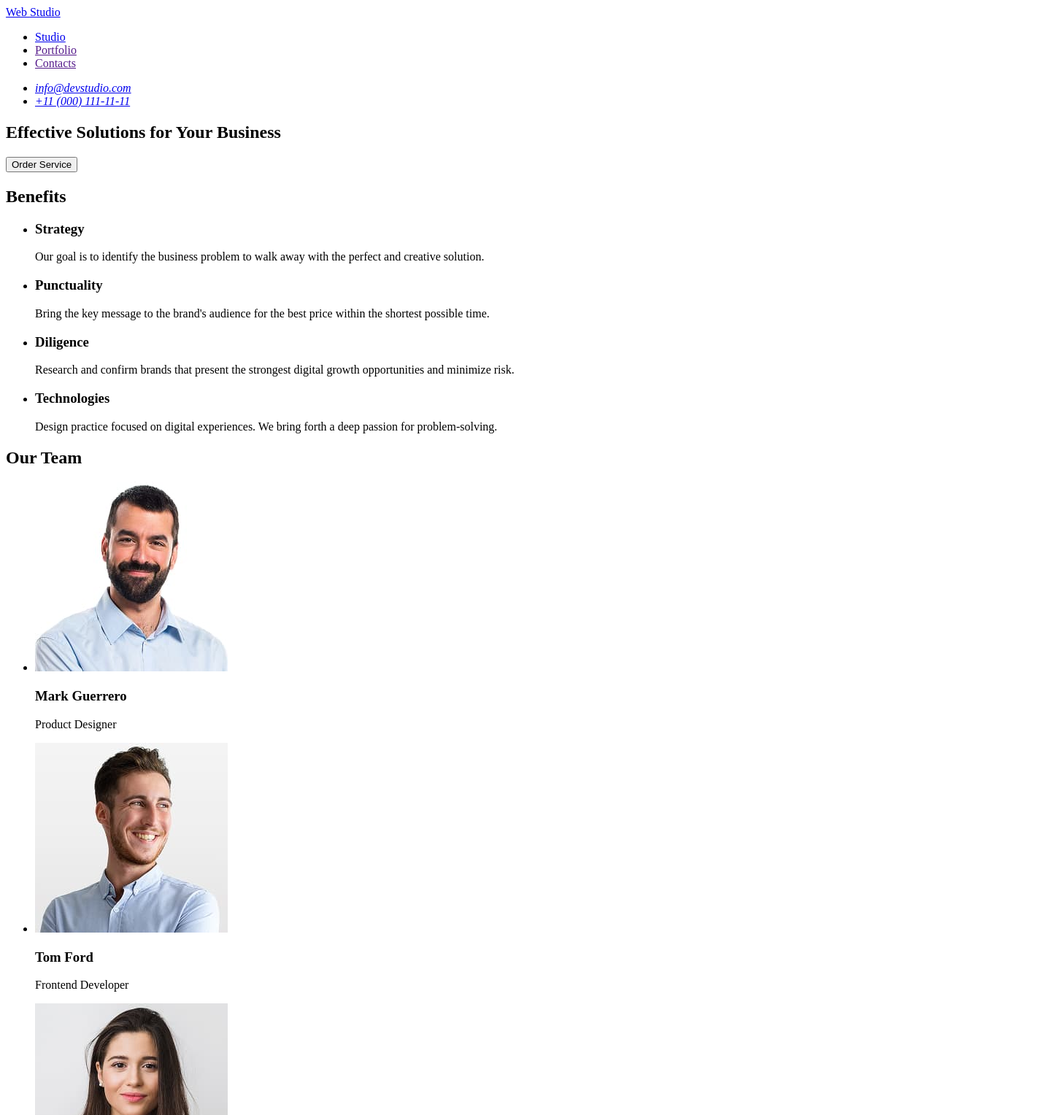
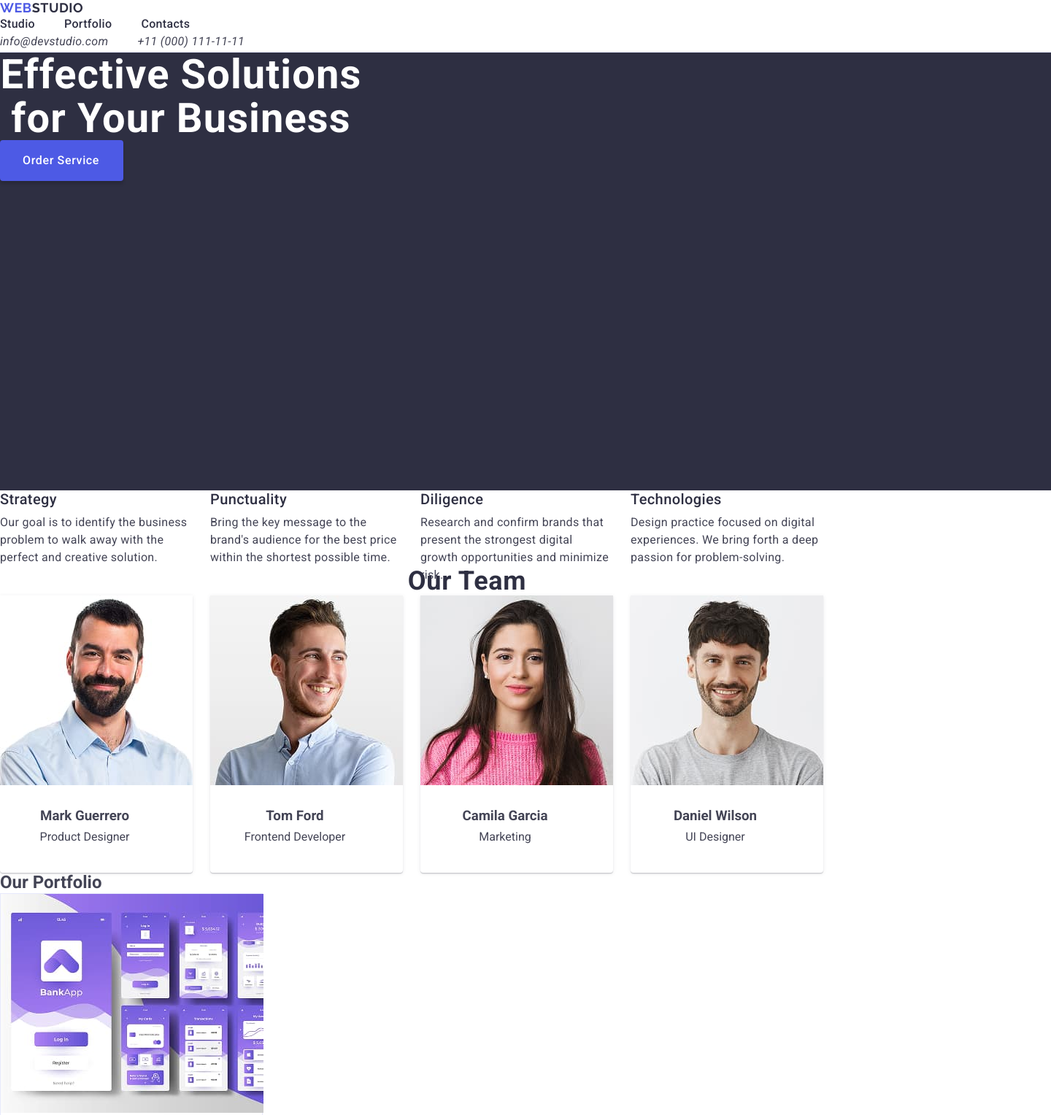
Before and after one commit to Maksym7788/markup-hw-01, a plain HTML site: page index.html in a window 1280 px wide. Shown: the top 1528 px of the page at 73% size, 1440 px wide, since content can reach past the window. Drawn offline with nearby package versions, Linux system fonts and the light colour scheme.

Commit message:
add hw-2

```diff
--- /dev/null
+++ b/css/styles.css
@@ -0,0 +1,329 @@
+body {
+  font-family: "Roboto", sans-serif;
+  color: #434455;
+  background-color: #ffffff;
+}
+
+h1,
+h2,
+h3,
+h4,
+h5,
+h6,
+p {
+  margin-top: 0;
+  margin-bottom: 0;
+}
+
+ul,
+ol {
+  margin-top: 0;
+  margin-bottom: 0;
+  padding-left: 0;
+  list-style-type: none;
+}
+
+img {
+  display: block;
+}
+
+a {
+  text-decoration: none;
+  color: inherit;
+}
+
+button {
+  cursor: pointer;
+}
+
+/* .container {
+  max-width: 1158px;
+  padding-left: 15px;
+  padding-right: 15px;
+  margin-left: auto;
+  margin-right: auto;
+} */
+
+/* =============================================== */
+
+.page-header {
+  border-bottom: 1px solid #e7e9fc;
+  width: 1440px;
+  height: 72px;
+}
+
+.logo {
+  font-family: "Raleway", sans-serif;
+  font-weight: 700;
+  font-size: 18px;
+  line-height: 1.16667;
+  letter-spacing: 0.03em;
+  text-transform: uppercase;
+  color: #4d5ae5;
+}
+
+.logo-studio {
+  color: #2e2f42;
+}
+
+.page-nav {
+}
+
+.menu {
+  display: flex;
+  align-items: center;
+  justify-content: flex-start;
+  flex-direction: row;
+  gap: 40px;
+  width: 261px;
+  height: 24px;
+  font-weight: 500;
+  font-size: 16px;
+  line-height: 1.5;
+  letter-spacing: 0.02em;
+  color: #2e2f42;
+}
+
+.menu-link:hover,
+.menu-link:focus {
+  color: #404bbf;
+}
+
+.page-address-list {
+  display: flex;
+  flex-direction: row;
+  gap: 40px;
+  font-size: 16px;
+  line-height: 1.5;
+  letter-spacing: 0.02em;
+  color: #434455;
+}
+
+.page-address-list-link:hover,
+.page-address-list-link:focus {
+  color: #404bbf;
+}
+
+/* ========================================== */
+
+.hero {
+  width: 1440px;
+  height: 600px;
+  background: #2e2f42;
+}
+
+.hero-title {
+  font-size: 56px;
+  line-height: 1.07143;
+  letter-spacing: 0.02em;
+  text-align: center;
+  width: 496px;
+  height: 120px;
+  color: #fff;
+}
+
+.hero-btn {
+  font-weight: 500;
+  font-size: 16px;
+  line-height: 1.5;
+  letter-spacing: 0.04em;
+  color: #fff;
+  display: flex;
+  align-items: flex-start;
+  justify-content: flex-start;
+  flex-direction: row;
+  gap: 10px;
+  border: inherit;
+  border-radius: 4px;
+  padding: 16px 31px;
+  width: 169px;
+  height: 56px;
+  box-shadow: 0 4px 4px 0 rgba(0, 0, 0, 0.15);
+  background: #4d5ae5;
+}
+
+.hero-btn:hover,
+.hero-btn:focus {
+  background: #404bbf;
+}
+
+/* =================================================== */
+
+.visually-hidden {
+  position: absolute;
+  width: 1px;
+  height: 1px;
+  margin: -1px;
+  border: 0;
+  padding: 0;
+
+  white-space: nowrap;
+  clip-path: inset(100%);
+  clip: rect(0 0 0 0);
+  overflow: hidden;
+}
+
+.benefits {
+}
+
+.benefits-list {
+  display: flex;
+  flex-direction: row;
+  gap: 24px;
+}
+
+.benefits-item {
+  width: 264px;
+  height: 104px;
+}
+
+.benefits-item-title {
+  font-weight: 500;
+  font-size: 20px;
+  line-height: 1.2;
+  letter-spacing: 0.02em;
+  color: #2e2f42;
+  margin-bottom: 8px;
+}
+
+.benefits-item-text {
+  font-size: 16px;
+  line-height: 1.5;
+  letter-spacing: 0.02em;
+  color: #434455;
+}
+
+/* ============================================ */
+
+.team {
+}
+
+.team-title {
+  font-size: 36px;
+  line-height: 1.11111;
+  letter-spacing: 0.02em;
+  text-transform: capitalize;
+  text-align: center;
+  color: #2e2f42;
+}
+
+.team-list {
+  display: flex;
+  flex-direction: row;
+  gap: 24px;
+}
+
+.team-list-item {
+  border-radius: 0 0 4px 4px;
+  /* padding: 0px 0px 32px 0px; */
+  width: 264px;
+  height: 380px;
+  box-shadow: 0 2px 1px 0 rgba(46, 47, 66, 0.08),
+    0 1px 1px 0 rgba(46, 47, 66, 0.16), 0 1px 6px 0 rgba(46, 47, 66, 0.08);
+  background: #fff;
+}
+
+.team-list-item-img {
+  width: 264px;
+  height: 260px;
+  margin-bottom: 32px;
+}
+
+.team-card-content {
+  display: flex;
+  flex-direction: column;
+  text-align: center;
+  gap: 8px;
+  width: 232px;
+  height: 56px;
+}
+
+.team-list-item-title {
+}
+
+.team-list-item-text {
+}
+
+/* ============================================ */
+
+.portfolio {
+}
+
+.portfolio-title {
+}
+
+.portfolio-list {
+}
+
+.portfolio-item {
+  border: 1px solid #e7e9fc;
+  width: 360px;
+  height: 420px;
+  background: #fff;
+}
+
+.portfolio-img {
+  width: 360px;
+  height: 300px;
+  margin-bottom: 32px;
+}
+
+.portfolio-card-content {
+  padding: 0px 16px;
+  width: 360px;
+  height: 56px;
+}
+
+.portfolio-card-title {
+  font-weight: 500;
+  font-size: 20px;
+  line-height: 1.2;
+  letter-spacing: 0.02em;
+  color: #2e2f42;
+}
+
+.portfolio-card-text {
+  font-size: 16px;
+  line-height: 1.5;
+  letter-spacing: 0.02em;
+  color: #434455;
+}
+
+/* ============================================ */
+/* ============================================ */
+
+.page-footer {
+  width: 1440px;
+  height: 312px;
+  background: #2e2f42;
+}
+
+.footer-box-context {
+  display: flex;
+  flex-direction: column;
+  gap: 16px;
+  width: 264px;
+  height: 112px;
+}
+
+.footer-logo {
+  font-weight: 700;
+  font-size: 18px;
+  line-height: 1.16667;
+  letter-spacing: 0.03em;
+  text-transform: uppercase;
+  color: #4d5ae5;
+}
+
+.footer-logo-studio {
+  color: #f4f4fd;
+}
+
+.footer-context {
+  font-size: 16px;
+  line-height: 1.5;
+  letter-spacing: 0.02em;
+  color: #f4f4fd;
+}
+
+/* ============================================ */
--- a/index.html
+++ b/index.html
@@ -4,63 +4,90 @@
     <meta charset="UTF-8" />
     <meta name="viewport" content="width=device-width, initial-scale=1.0" />
     <title>Effective Solutions for Your Business</title>
+    <!---------- font -------->
+    <link rel="preconnect" href="https://fonts.googleapis.com" />
+    <link rel="preconnect" href="https://fonts.gstatic.com" crossorigin />
+    <link
+      href="https://fonts.googleapis.com/css2?family=Raleway:ital,wght@0,100..900;1,100..900&family=Roboto:ital,wght@0,100..900;1,100..900&display=swap"
+      rel="stylesheet"
+    />
+    <!---------- modern-normalize -------->
+    <link
+      rel="stylesheet"
+      href="https://cdnjs.cloudflare.com/ajax/libs/modern-normalize/3.0.1/modern-normalize.min.css"
+    />
+    <!---------- styles -------->
+    <link rel="stylesheet" href="./css/styles.css" />
   </head>
   <body>
+    <div class="container">
       <!-- ------------------------------ -->
-    <header>
-      <nav>
-        <a href="./index.html">Web <span>Studio</span></a>
-        <ul>
-          <li><a href="./index.html">Studio</a></li>
-          <li><a href="">Portfolio</a></li>
-          <li><a href="">Contacts</a></li>
+      <header class="page-header">
+        <nav class="page-nav">
+          <a href="./index.html" class="logo"
+            >Web<span class="logo-studio">Studio</span>
+          </a>
+          <ul class="menu">
+            <li class="menu-item">
+              <a class="menu-link" href="./index.html">Studio</a>
+            </li>
+            <li class="menu-item">
+              <a class="menu-link" href="">Portfolio</a>
+            </li>
+            <li class="menu-item">
+              <a class="menu-link" href="">Contacts</a>
+            </li>
           </ul>
         </nav>
-      <address>
-        <ul>
-          <li>
-            <a href="mailto:info@devstudio.com">info@devstudio.com</a>
+        <address class="page-address">
+          <ul class="page-address-list">
+            <li class="page-address-list-item">
+              <a class="page-address-list-link" href="mailto:info@devstudio.com"
+                >info@devstudio.com</a
+              >
             </li>
-          <li>
-            <a href="tel:+110001111111">+11 (000) 111-11-11</a>
+            <li class="page-address-list-item">
+              <a class="page-address-list-link" href="tel:+110001111111"
+                >+11 (000) 111-11-11</a
+              >
             </li>
           </ul>
         </address>
       </header>
       <!-- ------------------------------ -->
       <main>
-      <section>
-        <h1>Effective Solutions for Your Business</h1>
-        <button type="button">Order Service</button>
+        <section class="hero">
+          <h1 class="hero-title">Effective Solutions for Your Business</h1>
+          <button class="hero-btn" type="button">Order Service</button>
         </section>
         <!-- ---------------------------- -->
-      <section>
-        <h2>Benefits</h2>
-        <ul>
-          <li>
-            <h3>Strategy</h3>
-            <p>
-              Our goal is to identify the business problem to walk away with the
-              perfect and creative solution.
+        <section class="benefits">
+          <h2 class="visually-hidden">Benefits</h2>
+          <ul class="benefits-list">
+            <li class="benefits-item">
+              <h3 class="benefits-item-title">Strategy</h3>
+              <p class="benefits-item-text">
+                Our goal is to identify the business problem to walk away with
+                the perfect and creative solution.
               </p>
             </li>
-          <li>
-            <h3>Punctuality</h3>
-            <p>
+            <li class="benefits-item">
+              <h3 class="benefits-item-title">Punctuality</h3>
+              <p class="benefits-item-text">
                 Bring the key message to the brand's audience for the best price
                 within the shortest possible time.
               </p>
             </li>
-          <li>
-            <h3>Diligence</h3>
-            <p>
+            <li class="benefits-item">
+              <h3 class="benefits-item-title">Diligence</h3>
+              <p class="benefits-item-text">
                 Research and confirm brands that present the strongest digital
                 growth opportunities and minimize risk.
               </p>
             </li>
-          <li>
-            <h3>Technologies</h3>
-            <p>
+            <li class="benefits-item">
+              <h3 class="benefits-item-title">Technologies</h3>
+              <p class="benefits-item-text">
                 Design practice focused on digital experiences. We bring forth a
                 deep passion for problem-solving.
               </p>
@@ -68,60 +95,149 @@
           </ul>
         </section>
         <!-- ---------------------------- -->
-      <section>
-        <h2>Our Team</h2>
-        <ul>
-          <li>
+        <section class="team">
+          <h2 class="team-title">Our Team</h2>
+          <ul class="team-list">
+            <li class="team-list-item">
               <img
+                class="team-list-item-img"
                 src="./images/our-team/mark-guerrero.jpg"
                 alt="Mark Guerrero avatar"
                 width="264"
                 height="260"
               />
-            <h3>Mark Guerrero</h3>
-            <p>Product Designer</p>
+              <div class="team-card-content">
+                <h3 class="team-list-item-title">Mark Guerrero</h3>
+                <p class="team-list-item-text">Product Designer</p>
+              </div>
             </li>
-          <li>
+            <li class="team-list-item">
               <img
+                class="team-list-item-img"
                 src="./images/our-team/tom-ford.jpg"
                 alt="Tom Ford avatar"
                 width="264"
                 height="260"
               />
-            <h3>Tom Ford</h3>
-            <p>Frontend Developer</p>
+              <div class="team-card-content">
+                <h3 class="team-list-item-title">Tom Ford</h3>
+                <p class="team-list-item-text">Frontend Developer</p>
+              </div>
             </li>
-          <li>
+            <li class="team-list-item">
               <img
+                class="team-list-item-img"
                 src="./images/our-team/camila-garcia.jpg"
                 alt="Camila Garcia avatar"
                 width="264"
                 height="260"
               />
-            <h3>Camila Garcia</h3>
-            <p>Marketing</p>
+              <div class="team-card-content">
+                <h3 class="team-list-item-title">Camila Garcia</h3>
+                <p class="team-list-item-text">Marketing</p>
+              </div>
             </li>
-          <li>
+            <li class="team-list-item">
               <img
+                class="team-list-item-img"
                 src="./images/our-team/daniel-wilson.jpg"
                 alt="Daniel Wilson"
                 width="264"
                 height="260"
               />
-            <h3>Daniel Wilson</h3>
-            <p>UI Designer</p>
+              <div class="team-card-content">
+                <h3 class="team-list-item-title">Daniel Wilson</h3>
+                <p class="team-list-item-text">UI Designer</p>
+              </div>
             </li>
           </ul>
         </section>
+        <!-- ================================================= -->
+        <section class="portfolio">
+          <h2 class="portfolio-title">Our Portfolio</h2>
+          <ul class="portfolio-list">
+            <li class="portfolio-item">
+              <img
+                src="./images/portfolio/banking-app.jpg"
+                alt="Banking App foto"
+                class="portfolio-img"
+              />
+              <div class="portfolio-card-content">
+                <h3 class="portfolio-card-title">Banking App</h3>
+                <p class="portfolio-card-text">App</p>
+              </div>
+            </li>
+            <li class="portfolio-item">
+              <img
+                src="./images/portfolio/cashless-payment.jpg"
+                alt="Cashless Payment foto"
+                class="portfolio-img"
+              />
+              <div class="portfolio-card-content">
+                <h3 class="portfolio-card-title">Cashless Payment</h3>
+                <p class="portfolio-card-text">Marketing</p>
+              </div>
+            </li>
+            <li class="portfolio-item">
+              <img
+                src="./images/portfolio/mediation-app.jpg"
+                alt="Meditation App foto"
+                class="portfolio-img"
+              />
+              <div class="portfolio-card-content">
+                <h3 class="portfolio-card-title">Meditation App</h3>
+                <p class="portfolio-card-text">App</p>
+              </div>
+            </li>
+            <li class="portfolio-item">
+              <img
+                src="./images/portfolio/taxi-service.jpg"
+                alt="Taxi Service foto"
+                class="portfolio-img"
+              />
+              <div class="portfolio-card-content">
+                <h3 class="portfolio-card-title">Taxi Service</h3>
+                <p class="portfolio-card-text">Marketing</p>
+              </div>
+            </li>
+            <li class="portfolio-item">
+              <img
+                src="./images/portfolio/screen-illustrations.jpg"
+                alt="Screen Illustrations foto"
+                class="portfolio-img"
+              />
+              <div class="portfolio-card-content">
+                <h3 class="portfolio-card-title">Screen Illustrations</h3>
+                <p class="portfolio-card-text">Design</p>
+              </div>
+            </li>
+            <li class="portfolio-item">
+              <img
+                src="./images/portfolio/online-courses.jpg"
+                alt="Online Courses foto"
+                class="portfolio-img"
+              />
+              <div class="portfolio-card-content">
+                <h3 class="portfolio-card-title">Online Courses</h3>
+                <p class="portfolio-card-text">Marketing</p>
+              </div>
+            </li>
+          </ul>
+        </section>
+        <!-- ================================================ -->
       </main>
-    <footer>
-      <div>
-        <a href="./index.html"> Web <span>Studio</span> </a>
-        <p>
+      <!-- ================================================= -->
+      <footer class="page-footer">
+        <div class="footer-box-context">
+          <a class="footer-logo" href="./index.html"
+            >Web<span class="footer-logo-studio">Studio</span>
+          </a>
+          <p class="footer-context">
             Increase the flow of customers and sales for your business with
             digital marketing & growth solutions.
           </p>
         </div>
       </footer>
+    </div>
   </body>
 </html>
```
Also changed, not shown: images/portfolio/banking-app.jpg (added), images/portfolio/cashless-payment.jpg (added), images/portfolio/mediation-app.jpg (added), images/portfolio/online-courses.jpg (added), images/portfolio/screen-illustrations.jpg (added), images/portfolio/taxi-service.jpg (added). Lines whose indentation alone changed are shown as unchanged.
